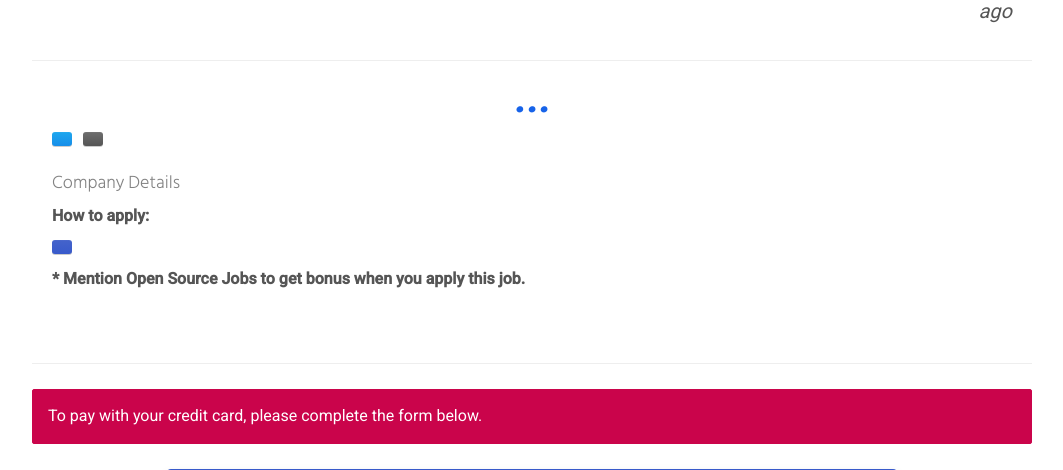
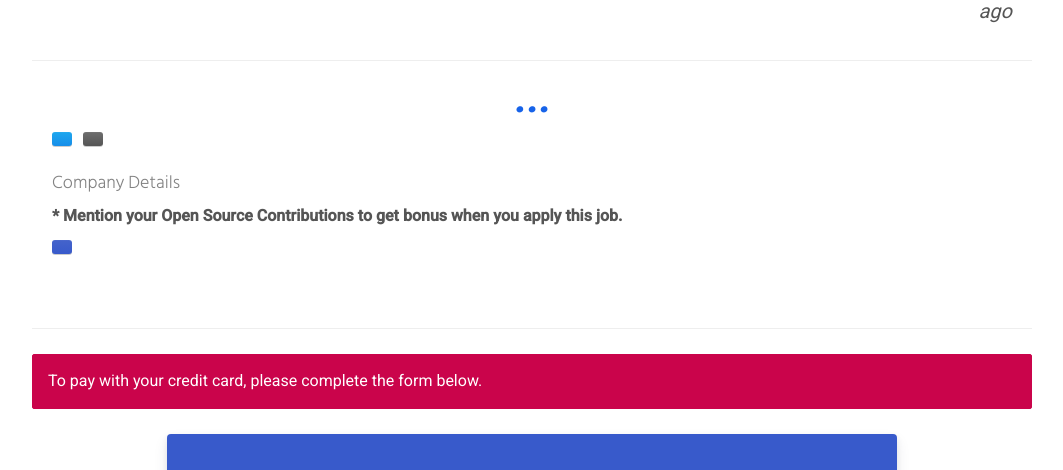
Before and after one commit to Windsooon/jobder, a Django app: template templates/job.html in a window 1280 px wide. Shown: the part 345-815 px from the top of the page, without its empty margins (108-1171 px from the left). Run offline with Django 3.2, Linux system fonts and the light colour scheme; the template is opened without the code that fills it, so the values that code supplies are empty; parts of the project's set-up code (start-up, migrations or seed data) failed here and were passed over; some libraries are stand-ins or nearby versions.

Commit message:
update desc

```diff
--- a/templates/job.html
+++ b/templates/job.html
@@ -41,9 +41,8 @@
             <h4 id="company-des-h4">Company Details</h4>
             <div id="company-editor">
             </div>
-            <p><b>How to apply:</b></p>
+            <p id="from-jobder">* Mention your Open Source Contributions to get bonus when you apply this job.</p>
             <span id="apply">{{ job.apply }}</span>
-            <p id="from-jobder">* Mention Open Source Jobs to get bonus when you apply this job.</p>
           </div> <!-- end company -->
         </div> <!-- end job-container-div -->
         <hr>
```
